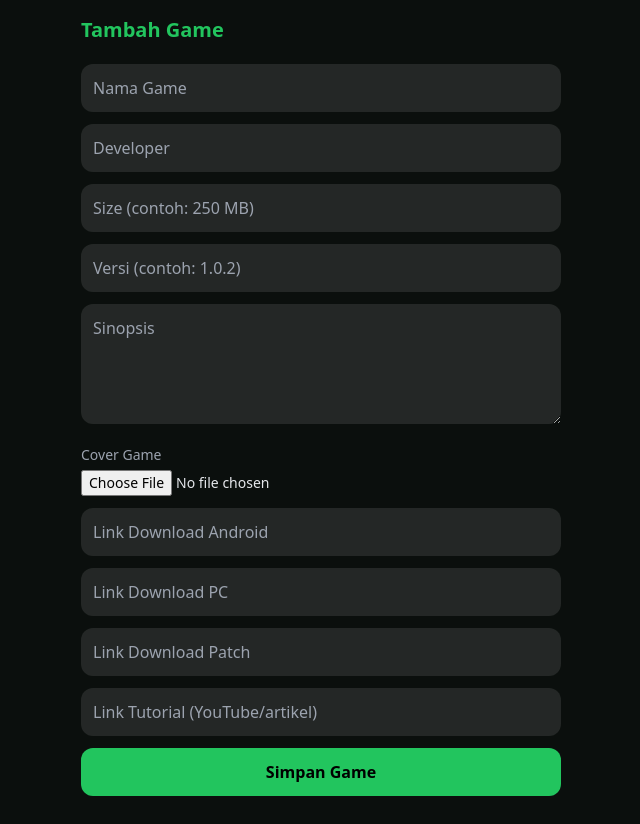
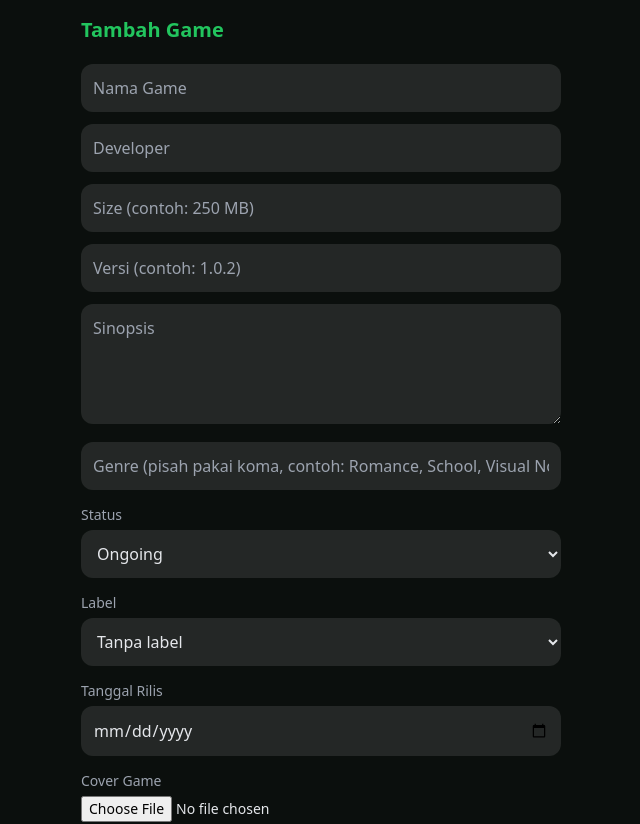
Before and after one commit to villordx990-design/gamemykisah, a Next.js app: page /admin/game/new in a window 1280 px wide. Shown: the top 824 px of the page, without its empty margins (319-959 px from the left). Built offline with nearby package versions, Linux system fonts and the light colour scheme; no server answers.

Commit message:
Upload via up2git

```diff
--- a/app/admin/game/new/page.js
+++ b/app/admin/game/new/page.js
@@ -20,6 +20,10 @@ export default function NewGame() {
     size: '',
     version: '',
     synopsis: '',
+    genre: '',
+    status: 'Ongoing',
+    label: '-',
+    release_date: '',
     android_url: '',
     pc_url: '',
     patch_url: '',
@@ -57,6 +61,29 @@ export default function NewGame() {
       <input placeholder="Size (contoh: 250 MB)" value={form.size} onChange={(e) => setForm({ ...form, size: e.target.value })} className="w-full bg-white/10 p-3 rounded-xl" />
       <input placeholder="Versi (contoh: 1.0.2)" value={form.version} onChange={(e) => setForm({ ...form, version: e.target.value })} className="w-full bg-white/10 p-3 rounded-xl" />
       <textarea placeholder="Sinopsis" value={form.synopsis} onChange={(e) => setForm({ ...form, synopsis: e.target.value })} rows={4} className="w-full bg-white/10 p-3 rounded-xl" />
+      <input placeholder="Genre (pisah pakai koma, contoh: Romance, School, Visual Novel)" value={form.genre} onChange={(e) => setForm({ ...form, genre: e.target.value })} className="w-full bg-white/10 p-3 rounded-xl" />
+      <div>
+        <label className="text-sm text-gray-400">Status</label>
+        <select value={form.status} onChange={(e) => setForm({ ...form, status: e.target.value })} className="w-full bg-white/10 p-3 rounded-xl mt-1">
+          <option value="Ongoing">Ongoing</option>
+          <option value="Completed">Completed</option>
+          <option value="Hiatus">Hiatus</option>
+          <option value="Dropped">Dropped</option>
+        </select>
+      </div>
+      <div>
+        <label className="text-sm text-gray-400">Label</label>
+        <select value={form.label} onChange={(e) => setForm({ ...form, label: e.target.value })} className="w-full bg-white/10 p-3 rounded-xl mt-1">
+          <option value="-">Tanpa label</option>
+          <option value="New">New</option>
+          <option value="Update">Update</option>
+          <option value="Hot">Hot</option>
+        </select>
+      </div>
+      <div>
+        <label className="text-sm text-gray-400">Tanggal Rilis</label>
+        <input type="date" value={form.release_date} onChange={(e) => setForm({ ...form, release_date: e.target.value })} className="w-full bg-white/10 p-3 rounded-xl mt-1" />
+      </div>
       <div>
         <label className="text-sm text-gray-400">Cover Game</label>
         <input type="file" accept="image/*" onChange={(e) => setCoverFile(e.target.files[0])} className="block mt-1 text-sm" />
```
